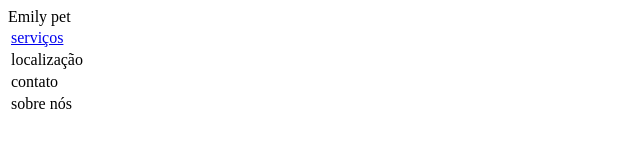
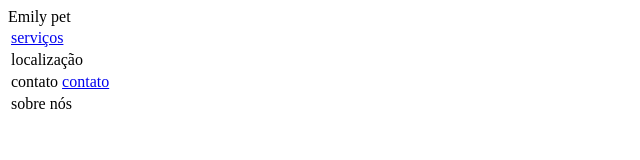
Before and after one commit to julianyemily/meusite, a plain HTML site: page index.html in a window 1280 px wide. Shown: the full height of the page, 0-640 px from the left. Drawn offline with Linux system fonts and the light colour scheme.

Commit message:
Update index.html

```diff
--- a/index.html
+++ b/index.html
@@ -16,7 +16,8 @@ localização
   </tr>
 <tr>
  <td>
-contato
+contato   <a href="https://julianyemily.github.io/meusite/contato.html">contato</a>
+
  </td>
   </tr>
 <tr>
```
